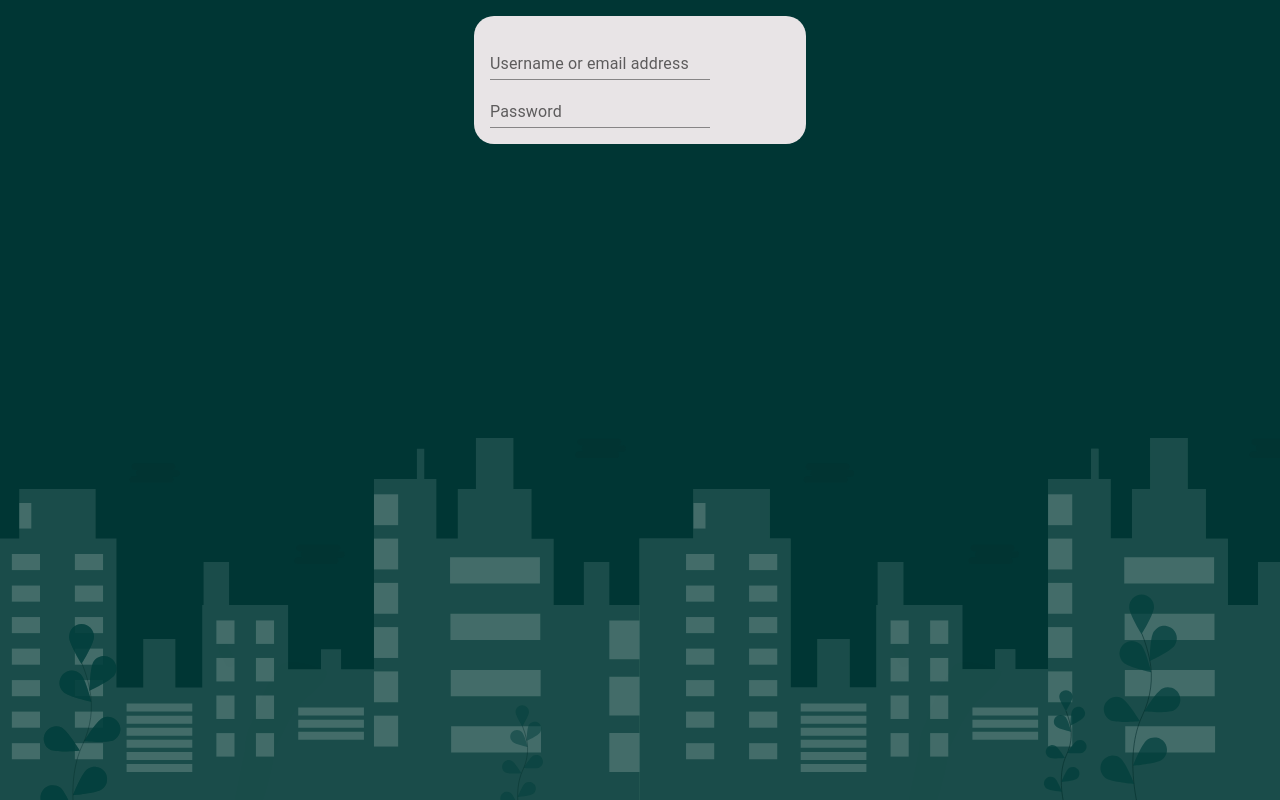
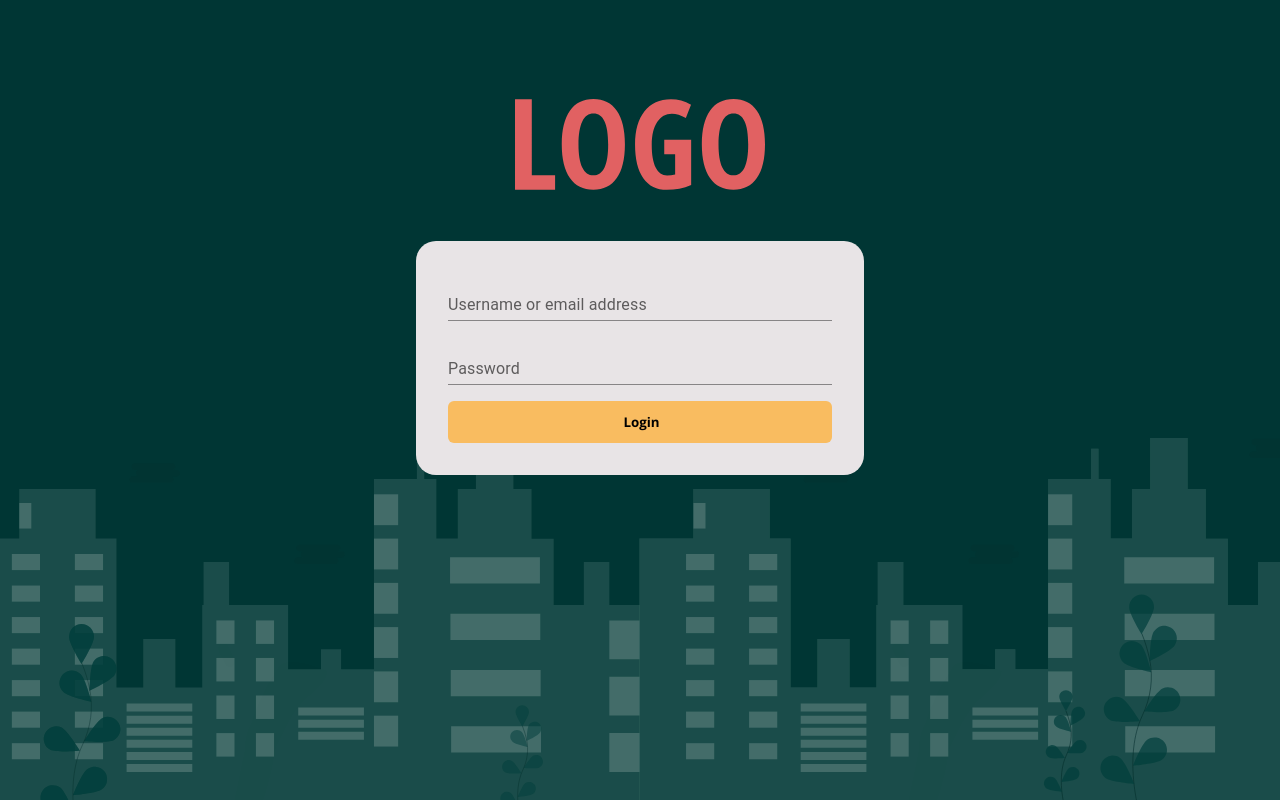
Before and after one commit to ParkingLotDevOps/Automated-Parking-Lot, a React (Create React App) app in the folder web-frontend/: page /sign-in in a window 1280 px wide. Built offline with nearby package versions, Linux system fonts and the light colour scheme.

Commit message:
a step forward at container

```diff
--- a/web-frontend/src/components/SignContainer/SignContainer.js
+++ b/web-frontend/src/components/SignContainer/SignContainer.js
@@ -1,18 +1,26 @@
 import React from 'react';
+import Logo from 'assets/logo.svg';
 import Background from 'assets/background.svg';
 import styles from './SignContainer.module.css';
 
 export default function SignContainer({ children }) {
   return (
-    <>
-      <form className={styles.container}>
+    <section className={styles.container}>
+      <img
+        src={Logo}
+        className={styles.logo}
+        draggable="false"
+      />
+
+      <form className={styles.form}>
         {children}
       </form>
+
       <img
         src={Background}
         className={styles.bg}
         draggable="false"
       />
-    </>
+    </section>
   );
 };
--- a/web-frontend/src/components/SignContainer/SignContainer.module.css
+++ b/web-frontend/src/components/SignContainer/SignContainer.module.css
@@ -6,10 +6,23 @@
   z-index: -1;
 }
 
-.container {
+.form {
   background: #E8E4E6;
   margin: 1rem auto;
-  width: fit-content;
-  padding: 1rem;
+  width: 35%;
+  padding: 2rem;
   border-radius: 20px;
+  display: flex;
+  flex-direction: column;
+  gap: 1rem;
 }
+
+.logo {
+  width: 250px;
+  display: block;
+  margin: 2rem auto;
+}
+
+.container {
+  margin-top: 5rem;
+}
--- a/web-frontend/src/components/SignIn/SignIn.js
+++ b/web-frontend/src/components/SignIn/SignIn.js
@@ -1,6 +1,7 @@
 import React from 'react';
 import { TextField } from '@mui/material';
 import { SignContainer } from 'components';
+import BaseButton from 'components/BaseButton/BaseButton';
 
 export default function SignIn() {
   return (
@@ -8,12 +9,17 @@ export default function SignIn() {
       <TextField
         label="Username or email address"
         variant="standard"
-        style={{ display: 'block', width: 300 }}
+        fullWidth
       />
       <TextField
         label="Password"
         type="password"
         variant="standard"
+        fullWidth
+      />
+      <BaseButton
+        content="Login"
+        color="yellow"
       />
     </SignContainer>
   );
```
Also changed, not shown: web-frontend/src/assets/logo.svg.
